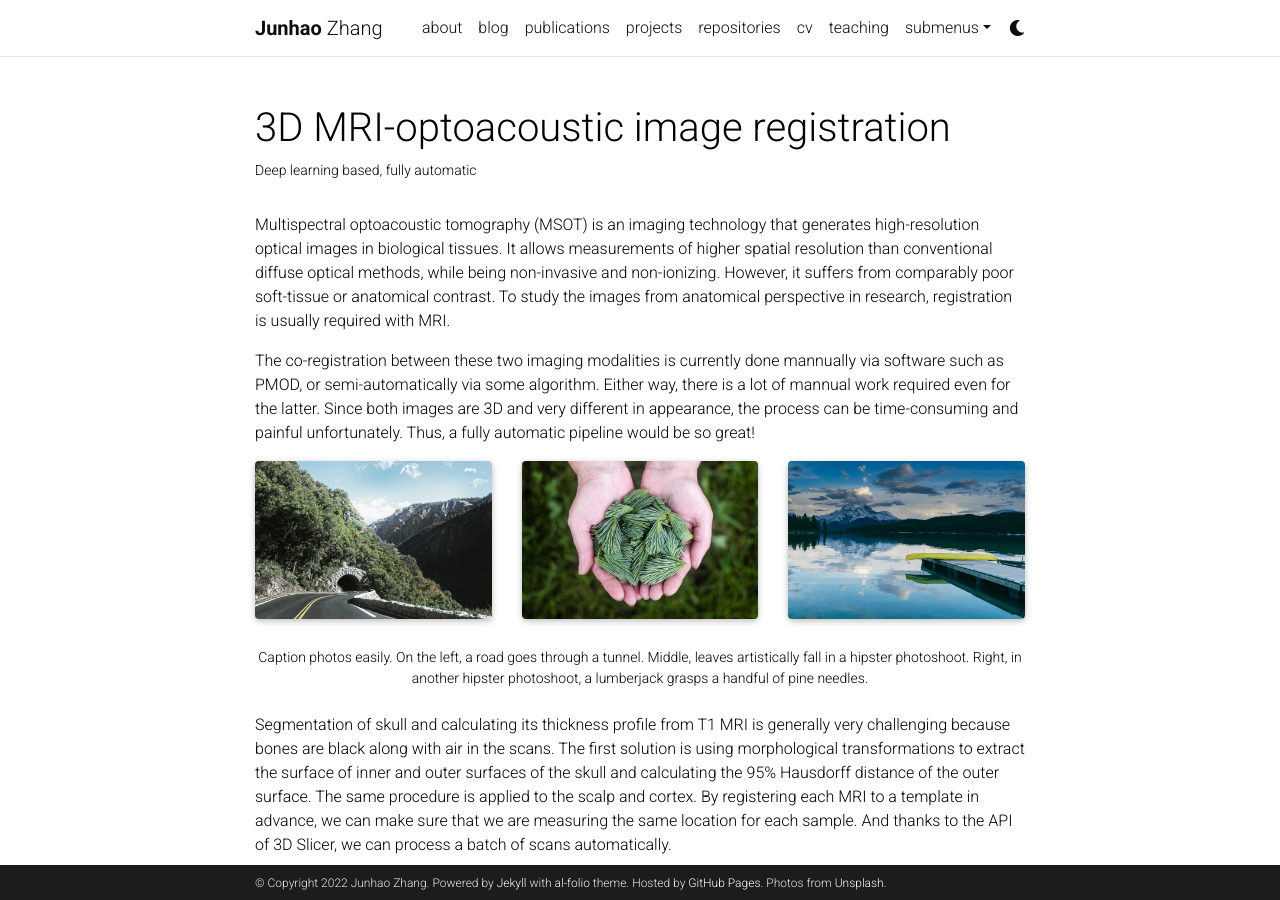
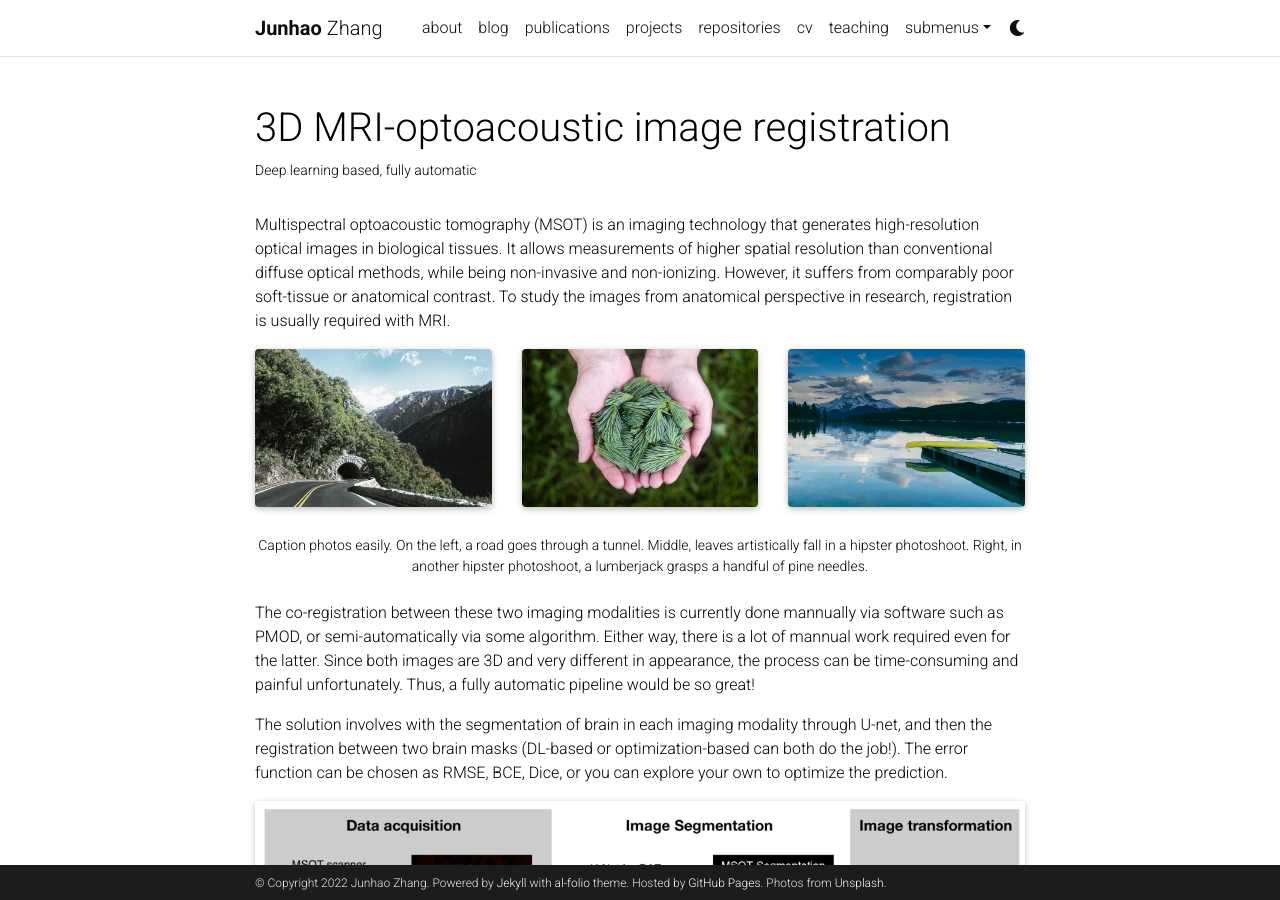
Before and after one commit to Junha0Zhang/junha0Zhang.github.io, a Jekyll site: the page built from _projects/3_project.md, in a window 1280 px wide and 900 px high. Built offline with Jekyll 4.4.1, drawn with Linux system fonts in a browser that asks for light colours; full-size pictures stand in for the smaller copies a plugin makes; comment, search, counter and statistics services are not loaded; a style sheet for code colours, icons or effects is not loaded.

Commit message:
Update 3_project.md

```diff
--- a/_projects/3_project.md
+++ b/_projects/3_project.md
@@ -7,8 +7,6 @@ importance: 3
 category: Medical Imaging
 ---
 Multispectral optoacoustic tomography (MSOT) is an imaging technology that generates high-resolution optical images in biological tissues. It allows measurements of higher spatial resolution than conventional diffuse optical methods, while being non-invasive and non-ionizing. However, it suffers from comparably poor soft-tissue or anatomical contrast. To study the images from anatomical perspective in research, registration is usually required with MRI.
-
-The co-registration between these two imaging modalities is currently done mannually via software such as PMOD, or semi-automatically via some algorithm. Either way, there is a lot of mannual work required even for the latter. Since both images are 3D and very different in appearance, the process can be time-consuming and painful unfortunately. Thus, a fully automatic pipeline would be so great!
 
 <div class="row">
     <div class="col-sm mt-3 mt-md-0">
@@ -25,8 +23,9 @@ The co-registration between these two imaging modalities is currently done mannu
     Caption photos easily. On the left, a road goes through a tunnel. Middle, leaves artistically fall in a hipster photoshoot. Right, in another hipster photoshoot, a lumberjack grasps a handful of pine needles.
 </div>
 
-Segmentation of skull and calculating its thickness profile from T1 MRI is generally very challenging because bones are black along with air in the scans. The first solution is using morphological transformations to extract the surface of inner and outer surfaces of the skull and calculating the 95% Hausdorff distance of the outer surface. The same procedure is applied to the scalp and cortex. By registering each MRI to a template in advance, we can make sure that we are measuring the same location for each sample. And thanks to the API of 3D Slicer, we can process a batch of scans automatically.
+The co-registration between these two imaging modalities is currently done mannually via software such as PMOD, or semi-automatically via some algorithm. Either way, there is a lot of mannual work required even for the latter. Since both images are 3D and very different in appearance, the process can be time-consuming and painful unfortunately. Thus, a fully automatic pipeline would be so great!
 
+The solution involves with the segmentation of brain in each imaging modality through U-net, and then the registration between two brain masks (DL-based or optimization-based can both do the job!). The error function can be chosen as RMSE, BCE, Dice, or you can explore your own to optimize the prediction.
 <div class="row">
     <div class="col-sm mt-3 mt-md-0">
         {% include figure.html path="assets/img/pipeline.jpg" title="example image" class="img-fluid rounded z-depth-1" %}
```
